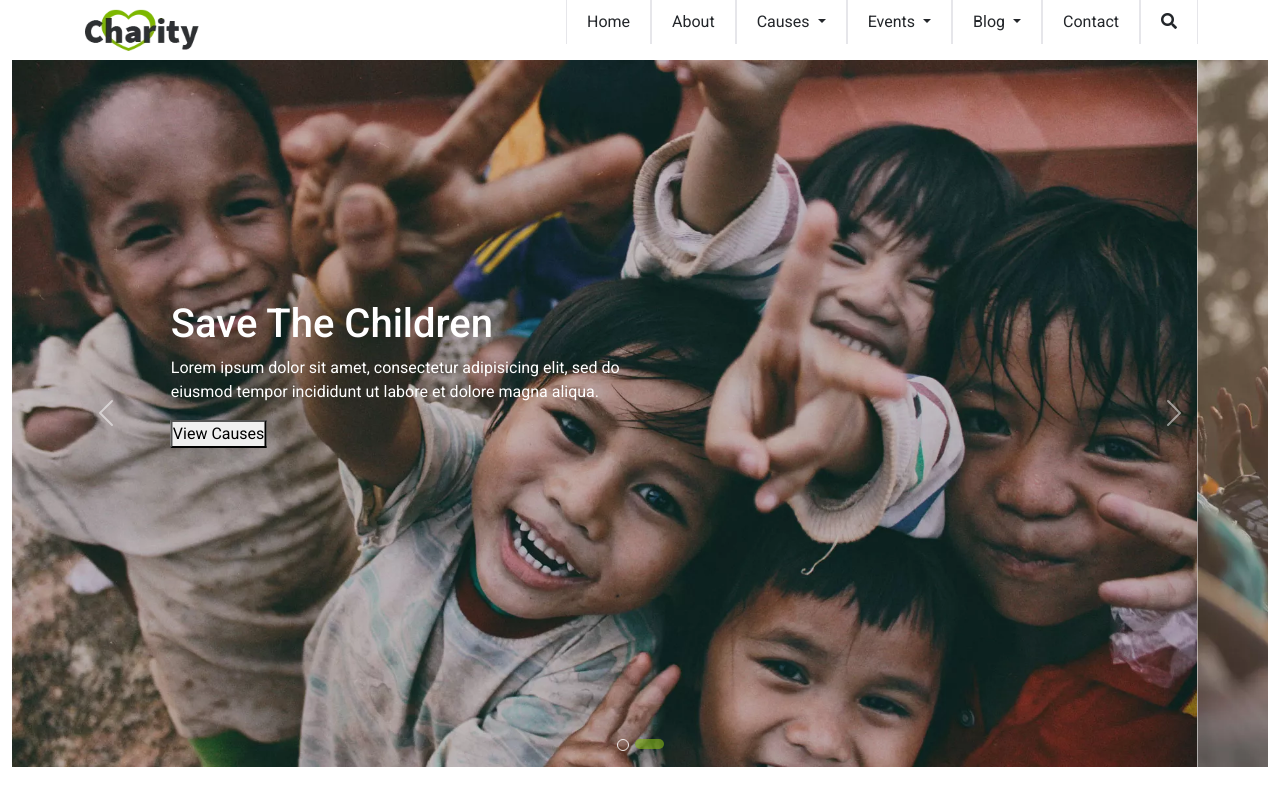
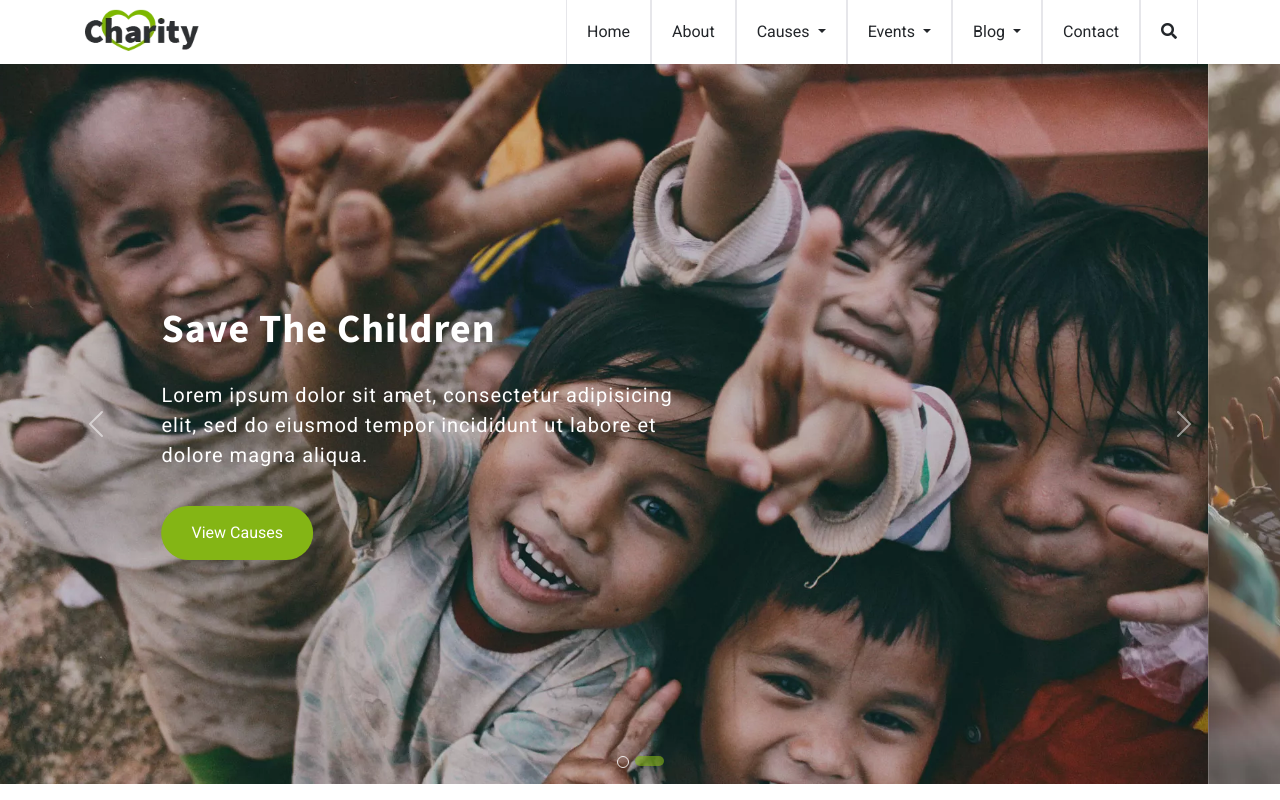
Before and after one commit to munabhandari/charity-website-recreated, a plain HTML site: page index.html in a window 1280 px wide. Drawn offline with nearby package versions, Linux system fonts and the light colour scheme.

Commit message:
banner part completed using bootstrap with scss

```diff
--- a/index.html
+++ b/index.html
@@ -71,7 +71,7 @@
         </div>
     </div>
 
-    <section class="banner container-fluid">
+    <section class="banner">
         <div id="carouselExampleIndicators" class="carousel slide" data-bs-ride="carousel">
             <div class="carousel-indicators">
                 <button type="button" data-bs-target="#carouselExampleIndicators" data-bs-slide-to="0" class="active"
@@ -81,31 +81,37 @@
             </div>
             <div class="carousel-inner">
                 <div class="carousel-item active">
-                    <img src="images/background-1.jpg.webp" class="d-block w-100" alt="background-1"/>
+                    <img src="images/background-1.jpg.webp" class="d-block w-100" alt="background-1" />
                     <div class="home-content col-md-5 offset-md-2">
                         <h1>Save The Children</h1>
-                        <p>Lorem ipsum dolor sit amet, consectetur adipisicing elit, sed do eiusmod tempor incididunt ut labore et dolore magna aliqua.</p>
-                        <button>View Causes</button>
+                        <p>Lorem ipsum dolor sit amet, consectetur adipisicing elit, sed do eiusmod tempor incididunt ut
+                            labore et dolore magna aliqua.</p>
+                        <button><a href="/">View Causes</a></button>
                     </div>
                 </div>
                 <div class="carousel-item">
-                    <img src="images/background-2.jpg.webp" class="d-block w-100" alt="background-1"/>
+                    <img src="images/background-2.jpg.webp" class="d-block w-100" alt="background-1" />
                     <div class="home-content col-md-5 offset-md-2">
-                        <h1>Save The Children</h1>
-                        <p>Lorem ipsum dolor sit amet, consectetur adipisicing elit, sed do eiusmod tempor incididunt ut labore et dolore magna aliqua.</p>
-                        <button>View Causes</button>
+                        <h1>Become A Volunteer</h1>
+                        <p>Lorem ipsum dolor sit amet, consectetur adipisicing elit, sed do eiusmod tempor incididunt ut
+                            labore et dolore magna aliqua.</p>
+                        <button><a href="/">Join Us Now!</a></button>
                     </div>
                 </div>
             </div>
             <button class="carousel-control-prev" type="button" data-bs-target="#carouselExampleIndicators"
                 data-bs-slide="prev">
-                <span class="carousel-control-prev-icon" aria-hidden="true"></span>
-                <span class="visually-hidden">Previous</span>
+                <div class="control-container">
+                    <span class="carousel-control-prev-icon" aria-hidden="true"></span>
+                    <span class="visually-hidden">Previous</span>
+                </div>
             </button>
             <button class="carousel-control-next" type="button" data-bs-target="#carouselExampleIndicators"
                 data-bs-slide="next">
-                <span class="carousel-control-next-icon" aria-hidden="true"></span>
-                <span class="visually-hidden">Next</span>
+                <div class="control-container">
+                    <span class="carousel-control-next-icon" aria-hidden="true"></span>
+                    <span class="visually-hidden">Next</span>
+                </div>
             </button>
         </div>
     </section>
--- a/style/_utility.scss
+++ b/style/_utility.scss
@@ -1,3 +1,24 @@
 .d-flex{
     display: flex;
 }
+
+h1, h2, h3, h4{
+    font-family: 'Source Sans Pro', sans-serif;
+    font-weight: 700;
+    letter-spacing: 1px;
+}
+
+p{
+   font-size: 20px;
+   padding-top: 20px;
+   padding-bottom: 20px;
+   letter-spacing: 1px;
+}
+
+button{
+    color: $white;
+    background-color: $green;
+    padding: 15px 30px;
+    border: none;
+    border-radius: 30px;
+}
--- a/style/style.scss
+++ b/style/style.scss
@@ -1,4 +1,5 @@
 @import url('https://fonts.googleapis.com/css2?family=Roboto:ital,wght@0,100;0,300;0,400;0,500;0,700;0,900;1,100;1,300;1,400;1,500;1,700;1,900&display=swap');
+@import url('https://fonts.googleapis.com/css2?family=Source+Sans+Pro:ital,wght@0,200;0,300;0,400;0,600;0,700;0,900;1,200;1,300;1,400;1,600;1,700;1,900&display=swap');
 @import 'vars';
 @import 'utility';
 @import 'responsive';
@@ -48,7 +49,7 @@ body {
                 .nav-link {
                     color: $dark;
                     border-right: 1px solid $grey-white;
-                    padding: 10px 20px;
+                    padding: 20px;
 
                     &:hover {
                         color: $green;
@@ -85,9 +86,6 @@ body {
         .carousel-inner {
             .carousel-item {
                 align-items: center;
-
-                &.active {}
-
                 position: relative;
 
                 .home-content {
@@ -97,7 +95,25 @@ body {
                     padding-top: 200px;
                     padding-left: 20px;
 
+                button:hover{
+                    opacity: 0.7;
                 }
+                a {text-decoration: none;
+                        color: $white;
+                    }
+                }
+            }
+        }
+
+        .control-container {
+            border-radius: 100%;
+            height: 100px;
+            width: 100px;
+            display: flex;
+            justify-content: center;
+            align-items: center;
+            &:hover {
+                background-color: $green;
             }
         }
     }
```
Also changed, not shown: style/style.css, 1 other file.
